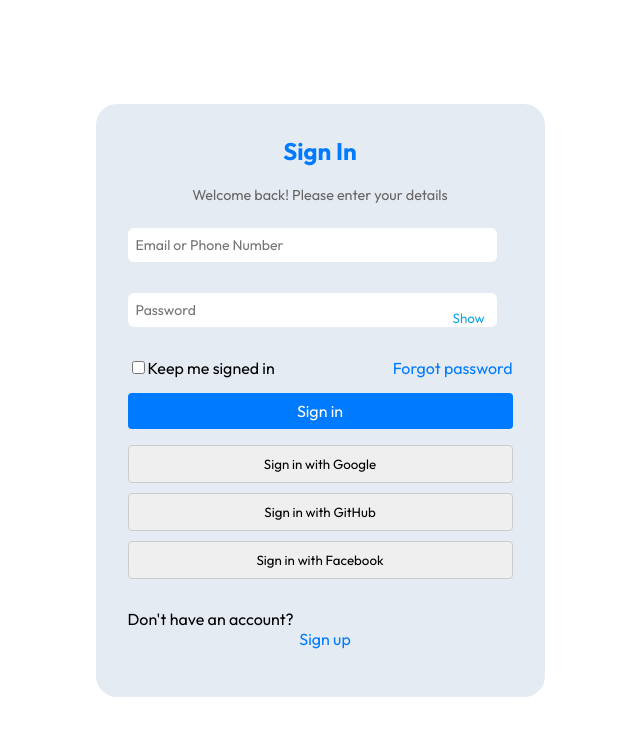
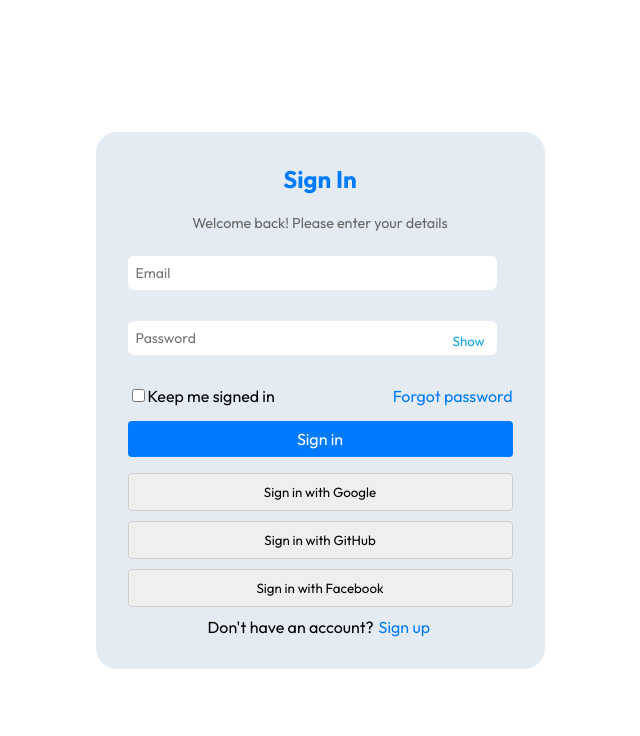
Before and after one commit to badkoala101/prime-connect, a React (Create React App) app: page /Signin in a window 1280 px wide. Shown: the top 736 px of the page, without its empty margins (320-960 px from the left). Built offline with nearby package versions, Linux system fonts and the light colour scheme.

Commit message:
signin and signup functionality done

```diff
--- a/src/pages/Signin.css
+++ b/src/pages/Signin.css
@@ -66,7 +66,7 @@ p.des {
     color: #0EA5E9;
     position: absolute;
     right: 40px;
-    top: 50%;
+    top: 40%;
     transform: translateY(-50%);
     padding: 5px 10px;
     border: none;
@@ -131,3 +131,13 @@ p {
   margin-top: 20px;
   font-family: 'Outfit', sans-serif;
 }
+.sign-up-link {
+  margin: 0;
+  margin-left: 5rem;
+  display: flex;
+  align-items: center;
+}
+
+.sign-up-link a {
+  margin-left: 5px; /* Adjust spacing between text and link */
+}
--- a/src/pages/Signin.js
+++ b/src/pages/Signin.js
@@ -56,7 +56,7 @@ const SignIn = () => {
           <div className="input-group">
             <input
               type="text"
-              placeholder="Email or Phone Number"
+              placeholder="Email"
               value={email}
               onChange={handleEmailChange}
               required
@@ -94,9 +94,9 @@ const SignIn = () => {
           <button>Sign in with GitHub</button>
           <button>Sign in with Facebook</button>
         </div>
-        <p>
-          Don't have an account? <Link to="/signup">Sign up</Link>
-        </p>
+        <p className="sign-up-link">
+  Don't have an account? <Link to="/signup">Sign up</Link>
+</p>
       </div>
     </div>
   );
```
